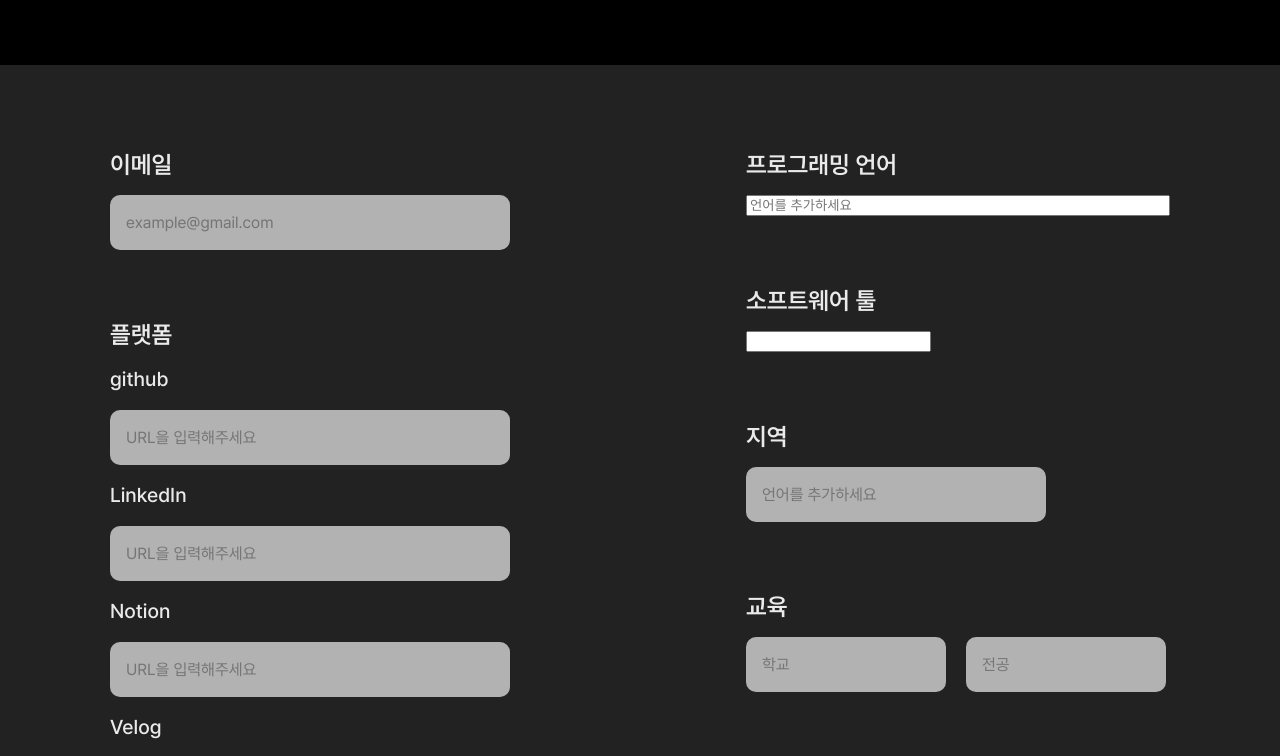
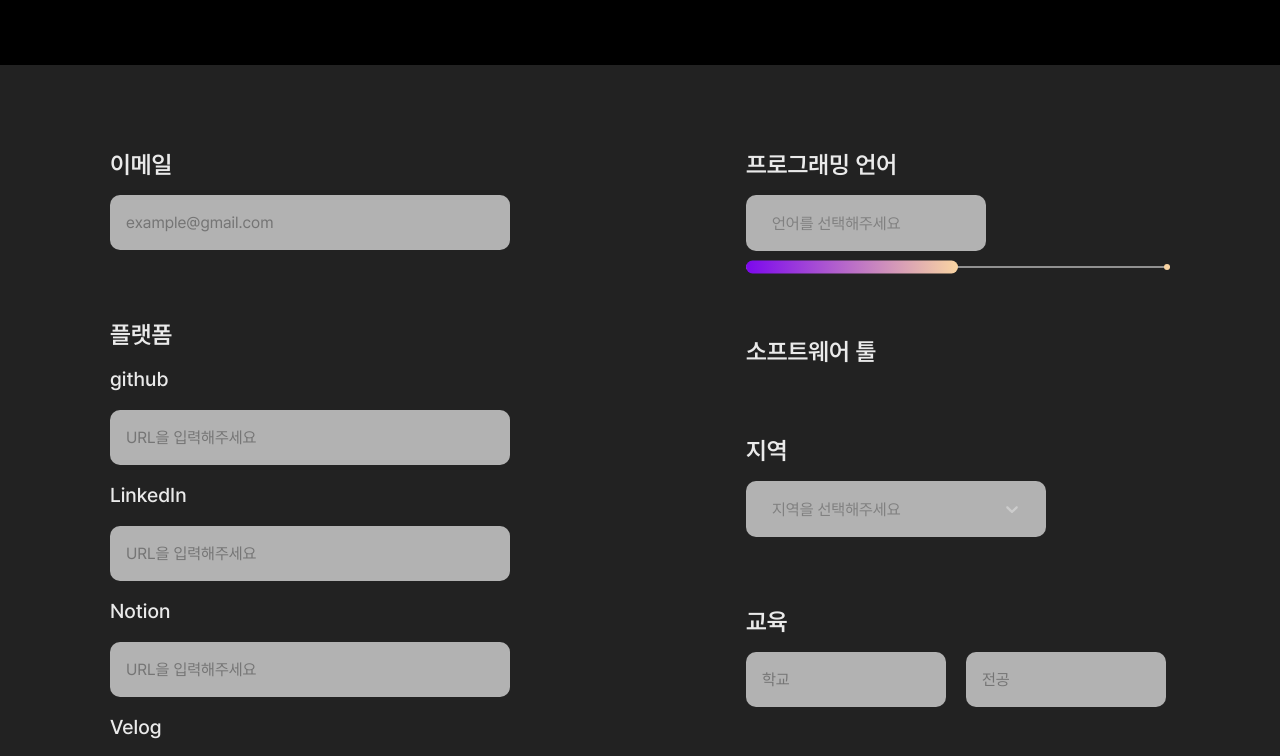
Before and after one commit to gnfnfnr/LetsGitIt, a React (Create React App) app: page / in a window 1280 px wide. Shown: the top 756 px of the page. Built offline with nearby package versions, Linux system fonts and the light colour scheme.

Commit message:
feat: add a form of programming language

```diff
--- a/package.json
+++ b/package.json
@@ -15,6 +15,7 @@
     "react-dom": "^18.2.0",
     "react-router-dom": "^6.10.0",
     "react-scripts": "5.0.1",
+    "react-select": "^5.7.2",
     "styled-components": "^5.3.9",
     "typescript": "^4.9.5",
     "web-vitals": "^2.1.4"
--- a/src/pages/EditProfile.tsx
+++ b/src/pages/EditProfile.tsx
@@ -1,5 +1,6 @@
 import React, { useState } from "react";
 import styled from "styled-components";
+import Select from "react-select";
 
 const EditProfileBox = styled.div`
   max-width: 1280px;
@@ -28,6 +29,11 @@ const EditProfileButton = styled.div`
     border-radius: 20px;
     font-weight: 600;
     font-size: 20px;
+    text-align: center;
+    @media (max-width: 300px) {
+      padding: 10px 12px;
+      font-size: 14px;
+    }
   }
 `;
 const ButtonCancel = styled.button`
@@ -39,13 +45,8 @@ const ButtonComplete = styled.button`
 `;
 
 const BasicInput = styled.input`
-  all: unset;
-  background: var(--color-sub-3);
-  border-radius: 10px;
-  padding: 18px 16px;
   max-width: 400px;
-  width: 100%;
-  box-sizing: border-box;
+
   @media (max-width: 800px) {
     max-width: 100%;
   }
@@ -84,6 +85,14 @@ const InputItem = styled.li`
   gap: 16px;
   margin-bottom: 70px;
   width: 100%;
+
+  & input[type="text"] {
+    background: var(--color-sub-3);
+    border-radius: 10px;
+    padding: 18px 16px;
+    width: 100%;
+    box-sizing: border-box;
+  }
 `;
 
 const InputsDetialList = styled.ul`
@@ -106,30 +115,184 @@ const InputDetailItem = styled.li`
 `;
 
 const MiddleInput = styled.input`
-  all: unset;
-  padding: 18px 16px;
-  box-sizing: border-box;
-  background: var(--color-sub-3);
-  border-radius: 10px;
   max-width: 300px;
-  width: 100%;
 `;
 
-const ShortInputBox = styled.div`
+const MultiInputBox = styled.div`
   display: flex;
   gap: 20px;
   flex-wrap: wrap;
+  align-items: center;
+`;
 
-  & > input[type="text"] {
-    all: unset;
-    padding: 18px 16px;
-    box-sizing: border-box;
+const ShortInput = styled.input`
+  max-width: 200px;
+`;
+
+const NumberInput = styled.input`
+  all: unset;
+  width: 64px;
+`;
+
+const MiddleLongInput = styled.input`
+  max-width: 220px;
+`;
+
+const CustomSelect = styled(Select)`
+  & .select__control {
+    padding: 10px 16px;
     background: var(--color-sub-3);
+    border: none;
+    max-width: 240px;
+    width: 100%;
     border-radius: 10px;
-    max-width: 200px;
+    height: 56px;
+  }
+
+  & .select__indicator-separator,
+  .select__dropdown-indicator {
+    display: none;
+  }
+
+  & .select__menu {
+    color: #7c08ed;
+    max-width: 240px;
     width: 100%;
   }
 `;
+
+const RegionSelect = styled(Select)`
+  & .select__control {
+    padding: 10px 16px;
+    background: var(--color-sub-3);
+    border: none;
+    max-width: 300px;
+    width: 100%;
+    border-radius: 10px;
+  }
+
+  & .select__indicator-separator {
+    display: none;
+  }
+
+  & .select__menu {
+    color: var(--color-sub-2);
+    max-width: 300px;
+    width: 100%;
+  }
+`;
+
+const RangeInput = styled.input`
+  margin: auto;
+  height: 13px;
+  width: 100%;
+  cursor: pointer;
+  // background: rgba(255, 255, 255, 0.5);
+  background: ;
+  border-radius: 10px;
+  overflow: hidden;
+  position: absolute;
+  top: 50%;
+  transform: translateY(-50%);
+  z-index: 5;
+
+  &::-webkit-slider-runnable-track {
+    // background: linear-gradient(90deg, #7c08ed 0%, #f9d5a2 100%);
+    z-index: 10;
+  }
+
+  &::-webkit-slider-thumb {
+    -webkit-appearance: none;
+    width: 20px;
+    height: 13px;
+
+    border-top-right-radius: 10px;
+    border-bottom-right-radius: 10px;
+    z-index: 3;
+    position: relative;
+  }
+
+  &::-webkit-slider-thumb::before {
+    content: "";
+    background: blue;
+    width: 50px;
+    height: 80px;
+    position: absolute;
+    top: 50%;
+    left: 0;
+  }
+
+  &::-moz-range-track {
+    height: 13px;
+    background: #ddd;
+  }
+
+  &::-moz-range-thumb {
+    background: #fff;
+    height: 13px;
+    width: 20px;
+    border-radius: 0 !important;
+    box-shadow: -200px 0 0 200px dodgerblue;
+    box-sizing: border-box;
+  }
+`;
+
+const RangeSelect = styled.div`
+  position: relative;
+  z-index: 2;
+`;
+const RangeBackGround = styled.div<{ range: string }>`
+  width: ${({ range }) => range}%;
+  height: 13px;
+  left: 0px;
+  top: 50%;
+  position: absolute;
+  z-index: 1;
+  transform: translateY(-50%);
+  background: linear-gradient(90deg, #7c08ed 0%, #f9d5a2 100%);
+  border-radius: 10px;
+  // z-index: 6;
+`;
+
+const RangeDivison = styled.div`
+  width: 100%;
+  height: 2px;
+  left: 0px;
+  top: 50%;
+  position: absolute;
+  z-index: 1;
+  transform: translateY(-50%);
+  background: rgba(255, 255, 255, 0.5);
+
+  &::before {
+    content: "";
+    width: 6px;
+    height: 6px;
+    position: absolute;
+    top: -2px;
+    right: 0px;
+    border-radius: 50%;
+    background: #f8d3a2;
+  }
+
+  &::after {
+    content: "";
+    width: 6px;
+    height: 6px;
+    position: absolute;
+    top: -2px;
+    left: 0px;
+    border-radius: 50%;
+    background: #f8d3a2;
+  }
+`;
+
+const options = [
+  { value: "chocolate", label: "Chocolate" },
+  { value: "strawberry", label: "Strawberry" },
+  { value: "vanilla", label: "Vanilla" },
+];
+
 export default function EditProfile() {
   const [emailInput, setEmailInput] = useState("");
   const [platformInputs, setPlatformInputs] = useState([
@@ -144,8 +307,8 @@ export default function EditProfile() {
   const [region, setRegion] = useState("");
   const [education, setEducation] = useState({ college: "", major: "" });
   const [career, setCareer] = useState([{ start: "", end: "" }]);
-  const today = new Date();
-
+  const [isClearable, setIsClearable] = useState(true);
+  const [languageRange, setLanguageRange] = useState("50");
   return (
     <EditProfileBox>
       <EditProfileInputs>
@@ -153,6 +316,7 @@ export default function EditProfile() {
           <InputItem>
             <label htmlFor="email">이메일</label>
             <BasicInput
+              type="text"
               placeholder="example@gmail.com"
               id="email"
               value={emailInput}
@@ -166,6 +330,7 @@ export default function EditProfile() {
                 <InputDetailItem key={site}>
                   <label htmlFor={site}>{site}</label>
                   <BasicInput
+                    type="text"
                     placeholder="URL을 입력해주세요"
                     id={site}
                     value={input}
@@ -194,39 +359,43 @@ export default function EditProfile() {
         </InputsList>
         <InputsList>
           <InputItem>
-            <label htmlFor="introduce">프로그래밍 언어</label>
-            <input
-              placeholder="언어를 추가하세요"
-              id="introduce"
-              value={introInput}
-              onChange={(event) => setIntroInput(event.target.value)}
+            <label htmlFor="language">프로그래밍 언어</label>
+            <CustomSelect
+              className="basic-single"
+              classNamePrefix="select"
+              isClearable={isClearable}
+              name="color"
+              options={options}
+              placeholder="언어를 선택해주세요"
             />
+            <RangeSelect>
+              <RangeInput
+                type="range"
+                value={languageRange}
+                onChange={(event) => setLanguageRange(event.target.value)}
+              />
+              <RangeDivison />
+              <RangeBackGround range={languageRange} />
+            </RangeSelect>
           </InputItem>
           <InputItem>
             <label htmlFor="career">소프트웨어 툴</label>
-            <div>
-              <input
-                type="text"
-                id="career"
-                placeholder=""
-                // value={region}
-                // onChange={(event) => setRegion(event.target.value)}
-              />
-            </div>
           </InputItem>
           <InputItem>
             <label htmlFor="region">지역</label>
-            <MiddleInput
-              placeholder="언어를 추가하세요"
-              id="region"
-              value={region}
-              onChange={(event) => setRegion(event.target.value)}
+            <RegionSelect
+              className="basic-single"
+              classNamePrefix="select"
+              isClearable={isClearable}
+              name="color"
+              options={options}
+              placeholder="지역을 선택해주세요"
             />
           </InputItem>
           <InputItem>
             <label htmlFor="education">교육</label>
-            <ShortInputBox>
-              <input
+            <MultiInputBox>
+              <ShortInput
                 type="text"
                 placeholder="학교"
                 id="education"
@@ -235,7 +404,7 @@ export default function EditProfile() {
                   setEducation({ ...education, college: event.target.value })
                 }
               />
-              <input
+              <ShortInput
                 type="text"
                 placeholder="전공"
                 id="education"
@@ -244,22 +413,22 @@ export default function EditProfile() {
                   setEducation({ ...education, major: event.target.value })
                 }
               />
-            </ShortInputBox>
+            </MultiInputBox>
           </InputItem>
           <InputItem>
             <label htmlFor="career">경력</label>
-            <div>
-              <input type="number" placeholder="YYYY" />
+            <MultiInputBox>
+              <NumberInput type="number" placeholder="YYYY" />
               ~
-              <input type="number" placeholder="YYYY" />
-              <input
+              <NumberInput type="number" placeholder="YYYY" />
+              <MiddleLongInput
                 type="text"
                 id="career"
                 placeholder="회사"
                 // value={region}
                 // onChange={(event) => setRegion(event.target.value)}
               />
-            </div>
+            </MultiInputBox>
           </InputItem>
         </InputsList>
       </EditProfileInputs>
--- a/src/styles/global-style.ts
+++ b/src/styles/global-style.ts
@@ -26,4 +26,8 @@ export const GlobalStyle = createGlobalStyle`
         all: unset;
         cursor: pointer;
     }
+
+    input{
+        all: unset;
+    }
 `;
```
Also changed, not shown: 1 other file (tests, documents, lock files or other folders).
